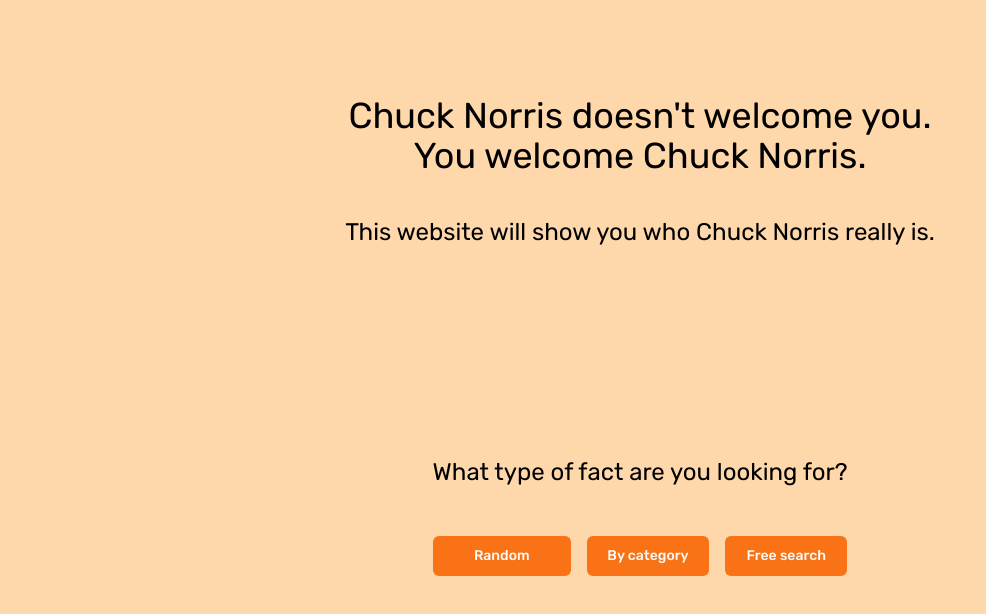
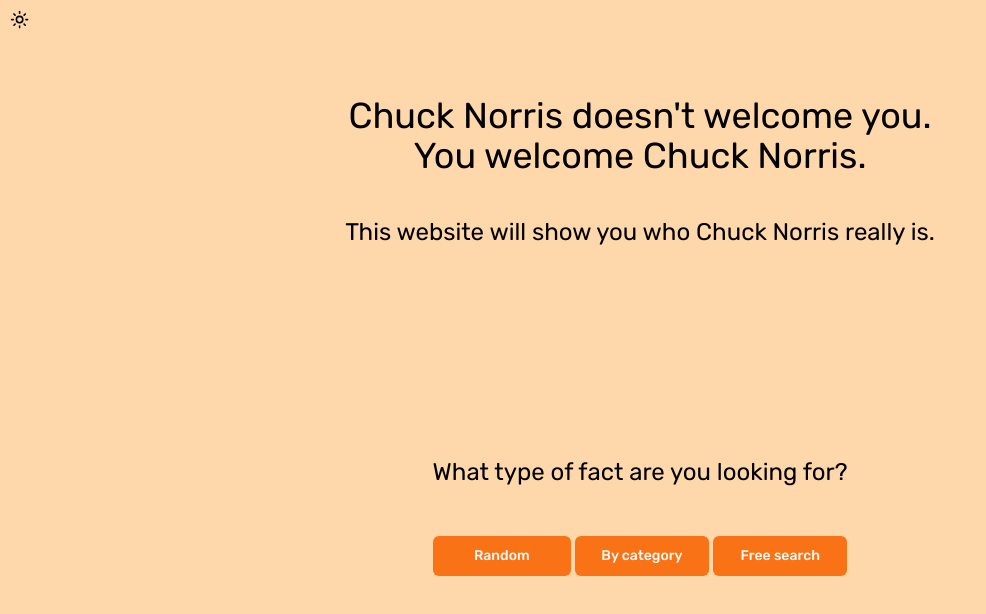
Before and after one commit to maarceloBjr/chuck-norris-facts, a Next.js app: page / in a window 1280 px wide. Shown: the top 614 px of the page, without its empty margins (0-986 px from the left). Built offline with nearby package versions, Linux system fonts and the light colour scheme.

Commit message:
feat: add switch themes

```diff
--- /dev/null
+++ b/components/custom/ThemeSwitcher.tsx
@@ -0,0 +1,28 @@
+import {useTheme} from "next-themes";
+import { useEffect, useState } from "react";
+import { Button } from "../ui/button";
+import { Moon, Sun } from "lucide-react";
+
+export function ThemeSwitcher() {
+  const [mounted, setMounted] = useState(false)
+  const { theme, setTheme } = useTheme()
+
+  useEffect(() => {
+    setMounted(true)
+  }, [])
+
+  if(!mounted) return null
+
+  const handleClick = () => {
+    theme === 'light' ? setTheme('dark') : setTheme('light')
+  };
+
+  return (
+    <div className="absolute">
+        <Button size="icon" onClick={handleClick} variant="ghost">
+          <Sun className="h-[1.2rem] w-[1.2rem] rotate-0 scale-100 transition-all dark:-rotate-90 dark:scale-0" />
+          <Moon className="absolute h-[1.2rem] w-[1.2rem] rotate-90 scale-0 transition-all dark:rotate-0 dark:scale-100" />
+        </Button>
+    </div>
+  )
+};
--- a/package.json
+++ b/package.json
@@ -21,6 +21,7 @@
     "micro": "^10.0.1",
     "micro-cors": "^0.1.1",
     "next": "14.2.4",
+    "next-themes": "^0.3.0",
     "react": "^18",
     "react-dom": "^18",
     "tailwind-merge": "^2.3.0",
--- a/pages/_app.tsx
+++ b/pages/_app.tsx
@@ -2,11 +2,16 @@
 import type { AppProps } from "next/app";
 import apolloClient from "../lib/apollo";
 import "@/styles/globals.css";
+import { ThemeProvider } from "next-themes";
+import { ThemeSwitcher } from "@/components/custom/ThemeSwitcher";
 
 export default function App({ Component, pageProps }: AppProps) {
   return (
     <ApolloProvider client={apolloClient}>
-      <Component {...pageProps} />
+      <ThemeProvider attribute="class" defaultTheme="light" themes={['light', 'dark']}>
+        <ThemeSwitcher />
+        <Component {...pageProps} />
+      </ThemeProvider>
     </ApolloProvider>
   );
 }
--- a/pages/categoryJoke.tsx
+++ b/pages/categoryJoke.tsx
@@ -65,7 +65,7 @@
 
   return (
     <main className="flex min-h-screen flex-col items-center justify-between p-24">
-      <h1 className="text-2xl text-center text-black">
+      <h1 className="text-2xl text-center">
         Select the category you want to see a joke from
       </h1>
       <SelectCategory
@@ -78,7 +78,7 @@
       />
       <div className="w-5/6 h-80">
         {clicked && categoryData && called ? (
-          <h1 className="text-2xl text-center text-black">{lastJoke}</h1>
+          <h1 className="text-2xl text-center">{lastJoke}</h1>
         ) : (
           <h1 className="text-2xl text-center">
             {categoryError?.graphQLErrors[0].message}
--- a/pages/index.tsx
+++ b/pages/index.tsx
@@ -7,25 +7,21 @@
   return (
     <main className="flex min-h-screen flex-col items-center justify-between p-24">
       <div className="">
-        <h1 className="text-4xl text-center text-black">
+        <h1 className="text-4xl text-center">
           Chuck Norris doesn't welcome you.
         </h1>
-        <h1 className="text-4xl text-center text-black">
-          You welcome Chuck Norris.
-        </h1>
-        <h1 className="text-2xl text-center text-black mt-10">
+        <h1 className="text-4xl text-center">You welcome Chuck Norris.</h1>
+        <h1 className="text-2xl text-center mt-10">
           This website will show you who Chuck Norris really is.
         </h1>
       </div>
 
       <div className="flex-1 mt-52">
-        <h1 className="text-2xl text-center text-black">
+        <h1 className="text-2xl text-center">
           What type of fact are you looking for?
         </h1>
-        <div className="grid-cols-3 grid mb-32 lg:max-w-full mt-12 space-x-4">
-          <Button onClick={() => router.push("/randomJoke")}>
-            Random
-          </Button>
+        <div className="grid-cols-3 grid mb-32 lg:max-w-full mt-12 space-x-1">
+          <Button onClick={() => router.push("/randomJoke")}>Random</Button>
           <Button onClick={() => router.push("/categoryJoke")}>
             By category
           </Button>
--- a/pages/randomJoke.tsx
+++ b/pages/randomJoke.tsx
@@ -24,11 +24,11 @@
 
   return (
     <main className="flex min-h-screen flex-col items-center justify-between p-24">
-      <h1 className="text-2xl text-center text-black">
+      <h1 className="text-2xl text-center">
         Random Chuck Norris Fact
       </h1>
       <div className="w-5/6 h-80">
-        <h1 className="text-2xl text-center text-black mt-12">
+        <h1 className="text-2xl text-center mt-12">
           {data.randomJoke.value}
         </h1>
       </div>
--- a/pages/searchJoke.tsx
+++ b/pages/searchJoke.tsx
@@ -48,7 +48,7 @@
         {clicked && called && data ? (
           data.searchJokes && data.searchJokes.length > 0 ? (
             data.searchJokes.map((e: any, index: number) => (
-              <h1 key={index} className="text-sm text-center text-black my-2">
+              <h1 key={index} className="text-sm text-center my-2">
                 {e.value}
               </h1>
             ))
--- a/styles/globals.css
+++ b/styles/globals.css
@@ -5,8 +5,8 @@
 
 
   @layer base {
-    :root {
-      --background: 0 0% 100%;
+    .light {
+      --background: 32 97.7% 83.1%;
       --foreground: 20 14.3% 4.1%;
       --card: 0 0% 100%;
       --card-foreground: 20 14.3% 4.1%;
@@ -48,17 +48,18 @@
       --border: 12 6.5% 15.1%;
       --input: 12 6.5% 15.1%;
       --ring: 20.5 90.2% 48.2%;
+      --radius: 0.5rem;
     }
   }
 
-  @layer base {
+  /* @layer base {
     * {
       @apply border-border;
     }
     body {
       @apply bg-background text-foreground;
     }
-  }
+  } */
 
 .scrollbar-custom::-webkit-scrollbar {
   width: 12px;
@@ -78,6 +79,11 @@
   background: rgb(154 52 18);
 }
 
-body {
-  @apply bg-orange-200;
+@layer body {
+  .light{
+    @apply bg-orange-200;
+  }
+  .dark{
+    @apply bg-[0C0A09]
+  }
 }
```
Also changed, not shown: 1 other file (tests, documents, lock files or other folders).
